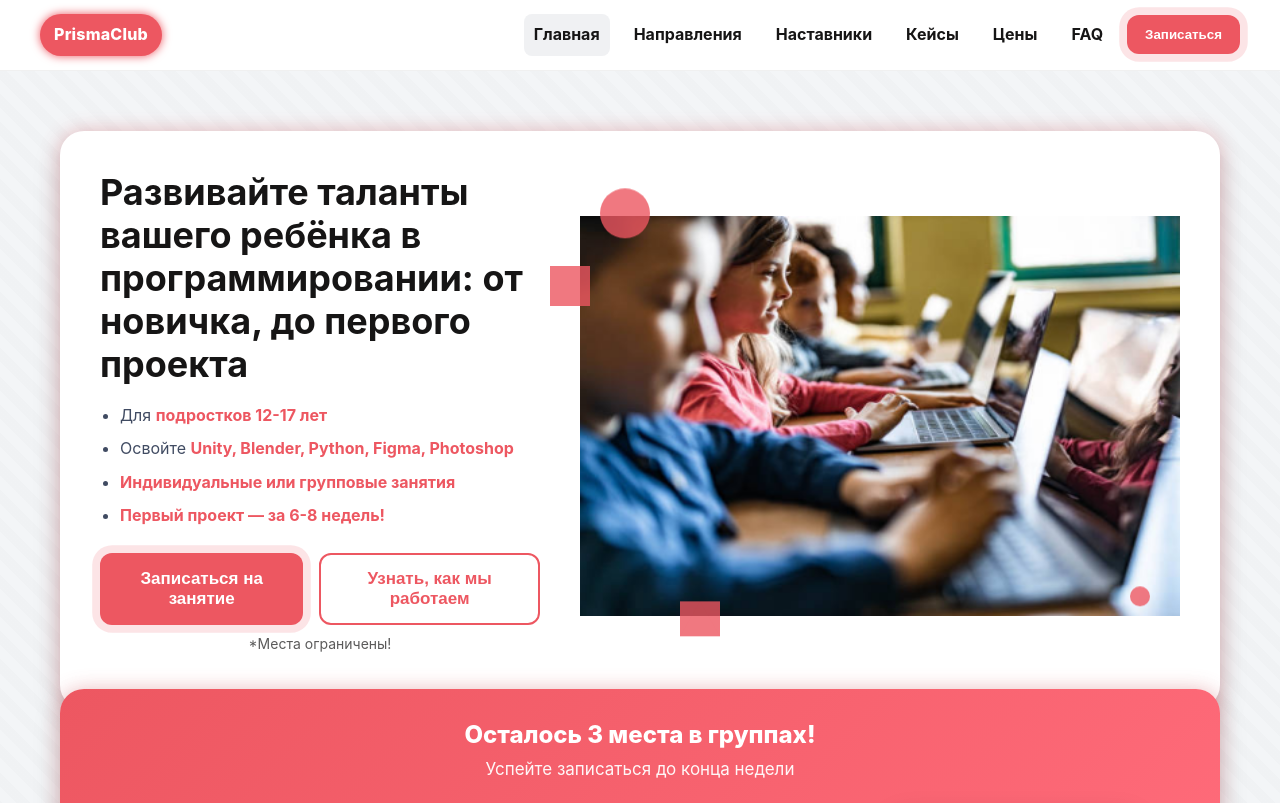
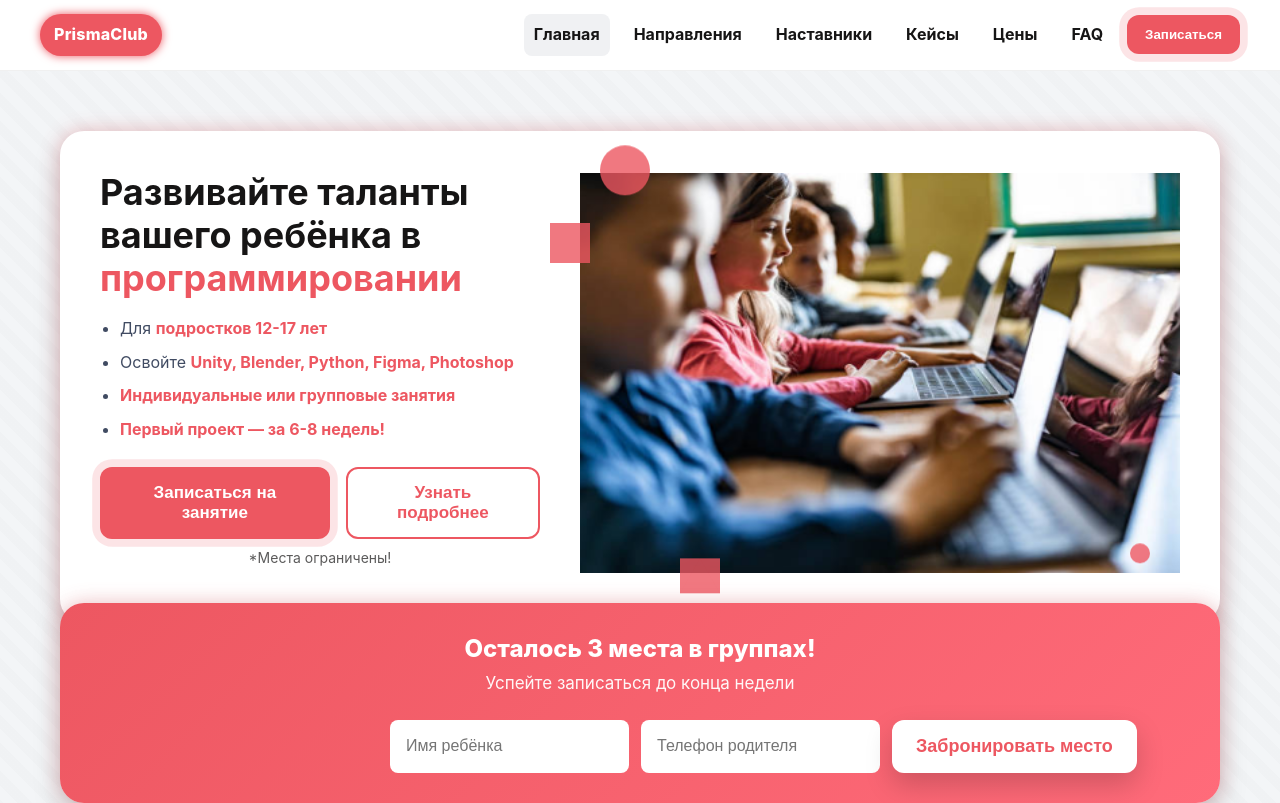
Before and after one commit to nestoreons/PrismaClub, a plain HTML site: page index.html in a window 1280 px wide. Shown: the top 803 px of the page. Drawn offline with Linux system fonts and the light colour scheme.

Commit message:
Update index.html

```diff
--- a/index.html
+++ b/index.html
@@ -26,12 +26,12 @@
 </header>
 
 <main>
-  <!-- HERO -->
+ <!-- HERO -->
 <section class="hero" id="hero">
   <div class="wrap">
     <div class="hero-card">
       <div class="hero-content">
-        <h1 class="hero-title">Развивайте таланты вашего ребёнка в программировании: от новичка, до первого проекта</h1>
+        <h1 class="hero-title">Развивайте таланты вашего ребёнка в <span class="highlight">программировании</span></h1>
         <div class="hero-sub">
           <ul>
             <li>Для <span class="highlight">подростков 12-17 лет</span></li>
@@ -42,7 +42,7 @@
         </div>
         <div class="hero-cta">
           <button class="btn pulse medium" onclick="smoothTo('#form')">Записаться на занятие</button>
-          <button class="btn ghost medium" onclick="smoothTo('#steps')">Узнать, как мы работаем</button>
+          <button class="btn ghost medium" onclick="smoothTo('#steps')">Узнать подробнее</button>
         </div>
         <p class="sub">*Места ограничены!</p>
       </div>
```
